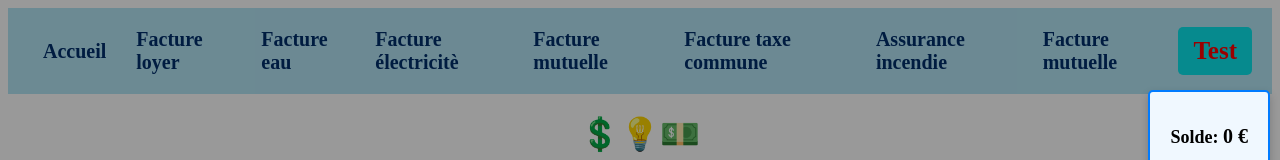
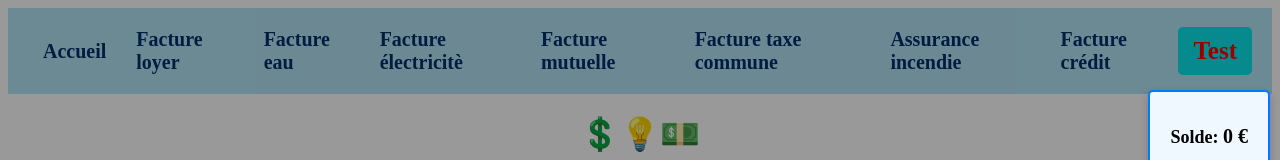
Before and after one commit to szmulikowskivincent/gestion-factures, an Angular app: page /factures-electricite in a window 1280 px wide. Shown: the top 160 px of the page. Built offline with nearby package versions, Linux system fonts and the light colour scheme.

Commit message:
$ git push --force-with-lease

```diff
--- a/src/app/app.component.html
+++ b/src/app/app.component.html
@@ -51,7 +51,7 @@
     >Assurance incendie</a
   >
   <a style="font-size: 20px" href="  http://localhost:4200/factures-credits"
-    >Facture mutuelle</a
+    >Facture crédit</a
   >
   <a
     style="background-color: rgb(10, 229, 236); color: red; font-size: 25px"
```
